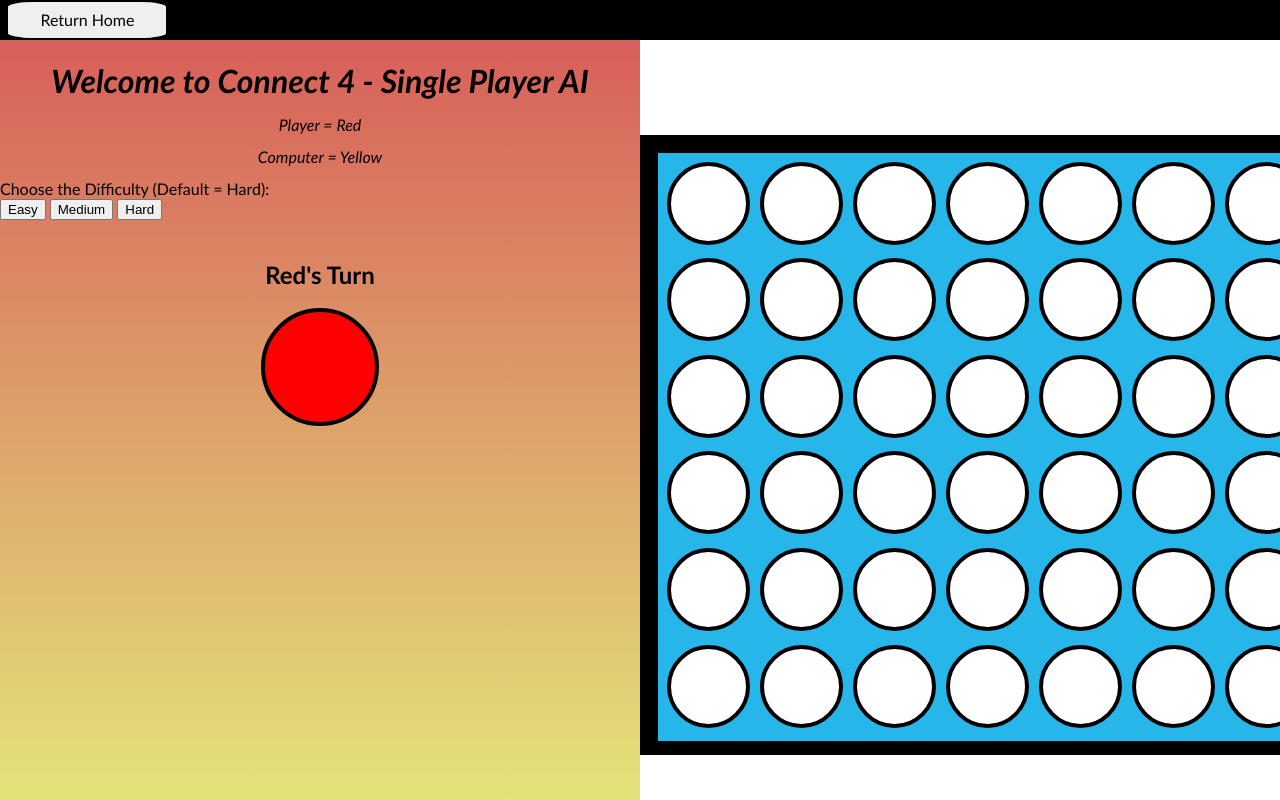
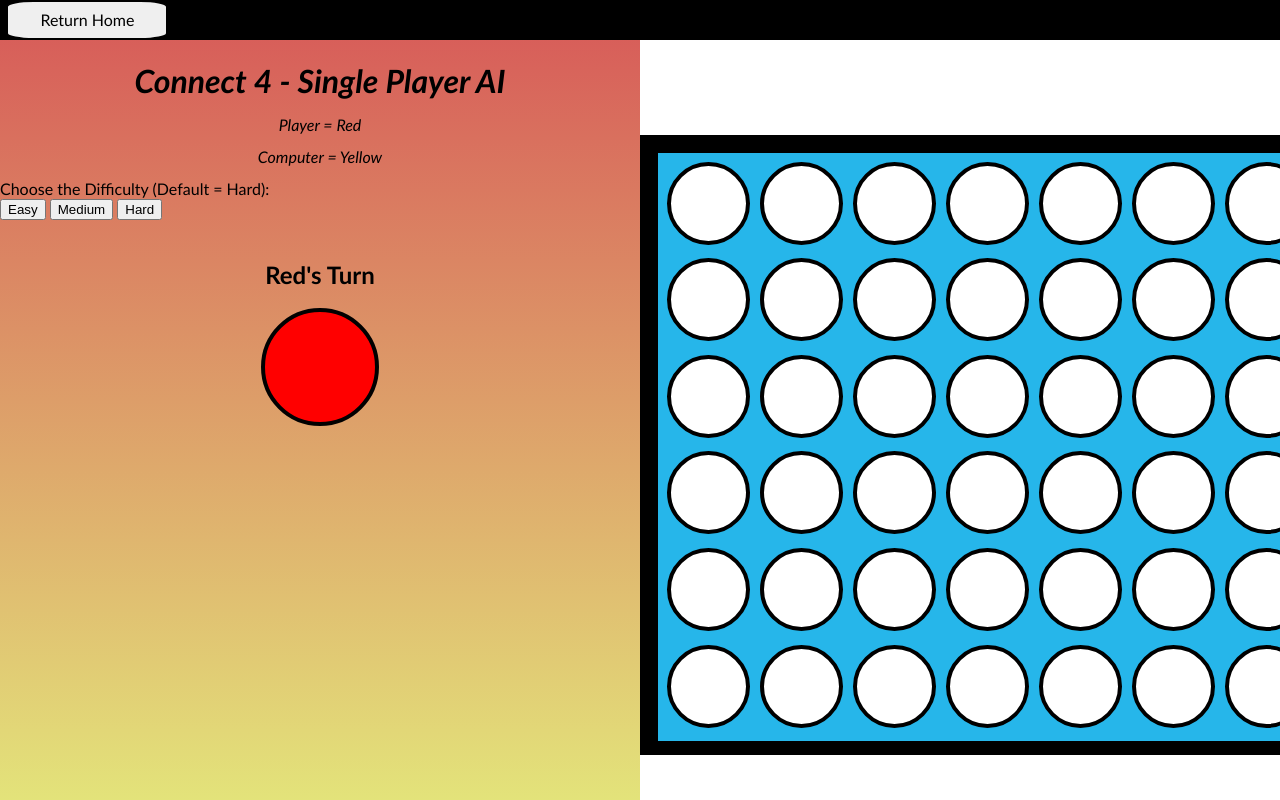
Before and after one commit to ryanogrey/Connect4CMPE131Proj, a plain HTML site: page connect4AI.html in a window 1280 px wide. Shown: the top 800 px of the page. Drawn offline with Linux system fonts and the light colour scheme.

Commit message:
changed text

```diff
--- a/connect4AI.html
+++ b/connect4AI.html
@@ -18,7 +18,7 @@
                         <button id="button1"> Return Home </button>
                     </a>
                 </div>
-                <h1 class = "titles"> Welcome to Connect 4 - Single Player AI </h1>
+                <h1 class = "titles"> Connect 4 - Single Player AI </h1>
                 <div class = "titles"> Player = Red </div>
                 <div class = "titles"> Computer = Yellow </div>
                 <div> Choose the Difficulty (Default = Hard): </div>
```
Also changed, not shown: index.html (+1 -1 lines).
